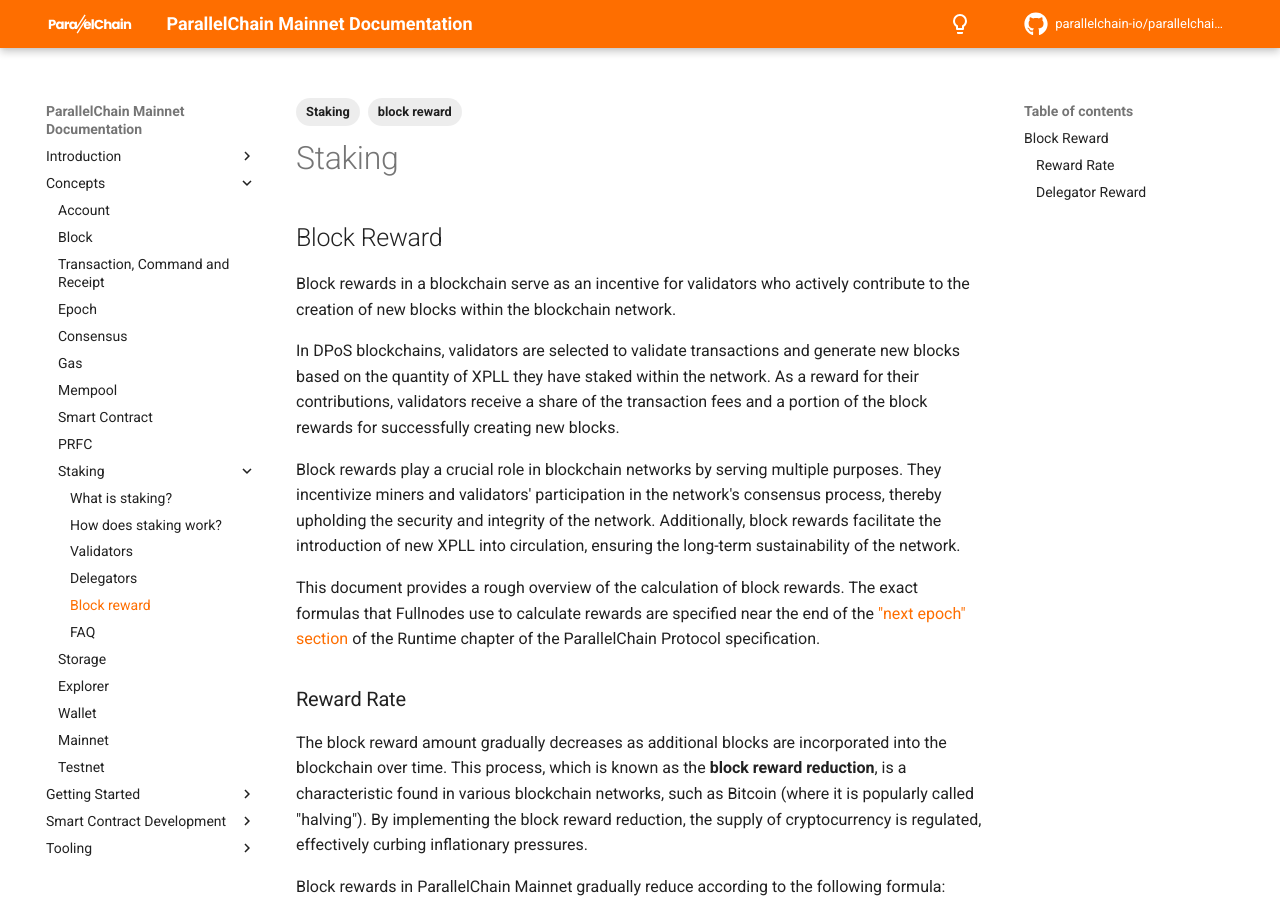
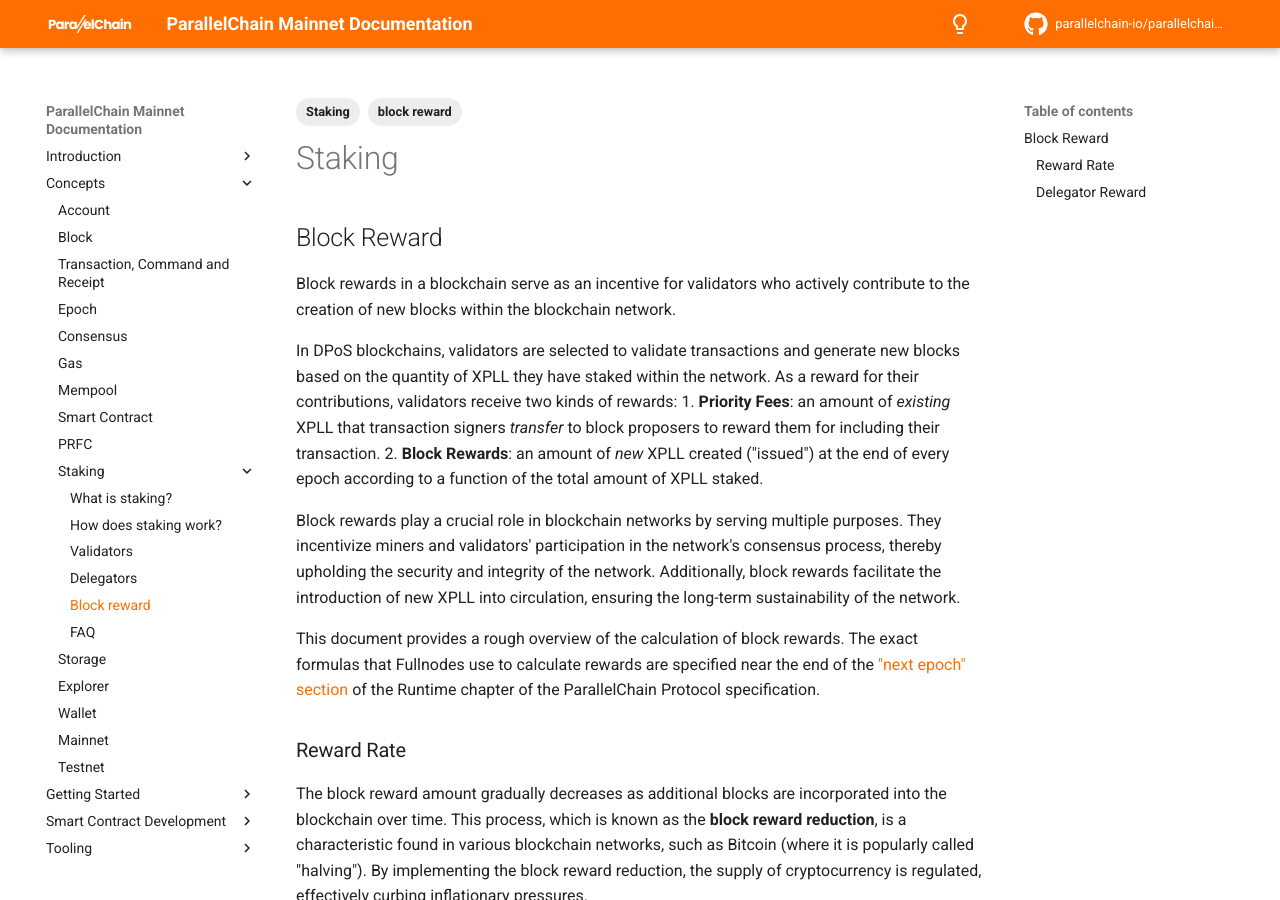
Before and after one commit to parallelchain-io/parallelchain-docs, an MkDocs documentation site: the page built from docs/concepts/staking/block_reward.md, in a window 1280 px wide and 900 px high. Built offline with MkDocs 1.6.1 and Material for MkDocs 9.7.7, drawn with Linux system fonts in a browser that asks for light colours; comment, search, counter and statistics services are not loaded.

Commit message:
Clearly distinguish between priority fees and block rewards in staking doc.

```diff
--- a/docs/concepts/staking/block_reward.md
+++ b/docs/concepts/staking/block_reward.md
@@ -11,7 +11,9 @@
 
 Block rewards in a blockchain serve as an incentive for validators who actively contribute to the creation of new blocks within the blockchain network.
 
-In DPoS blockchains, validators are selected to validate transactions and generate new blocks based on the quantity of XPLL they have staked within the network. As a reward for their contributions, validators receive a share of the transaction fees and a portion of the block rewards for successfully creating new blocks.
+In DPoS blockchains, validators are selected to validate transactions and generate new blocks based on the quantity of XPLL they have staked within the network. As a reward for their contributions, validators receive two kinds of rewards:
+1. **Priority Fees**: an amount of *existing* XPLL that transaction signers *transfer* to block proposers to reward them for including their transaction.
+2. **Block Rewards**: an amount of *new* XPLL created ("issued") at the end of every epoch according to a function of the total amount of XPLL staked.
 
 Block rewards play a crucial role in blockchain networks by serving multiple purposes. They incentivize miners and validators' participation in the network's consensus process, thereby upholding the security and integrity of the network. Additionally, block rewards facilitate the introduction of new XPLL into circulation, ensuring the long-term sustainability of the network.
 
```
